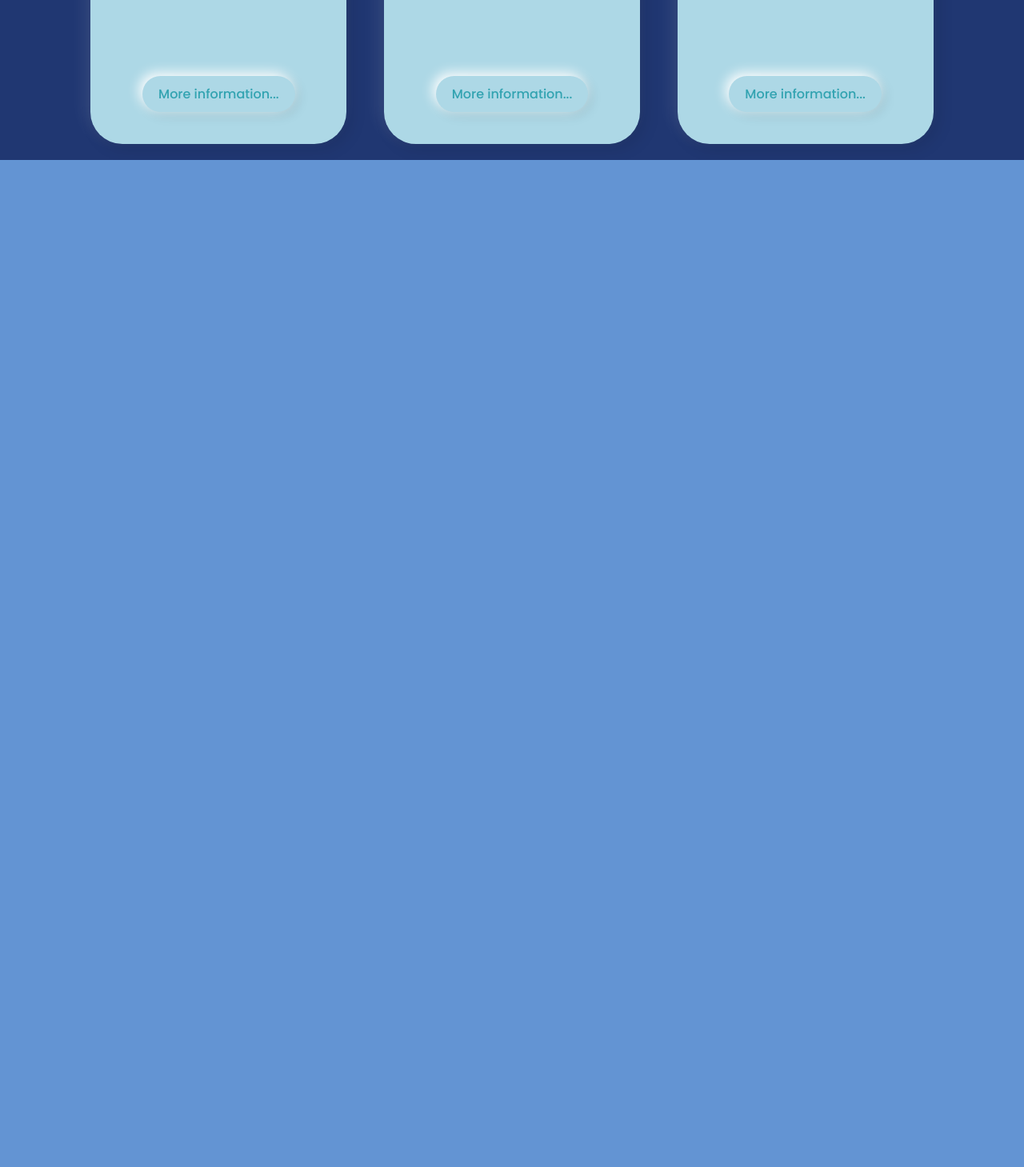
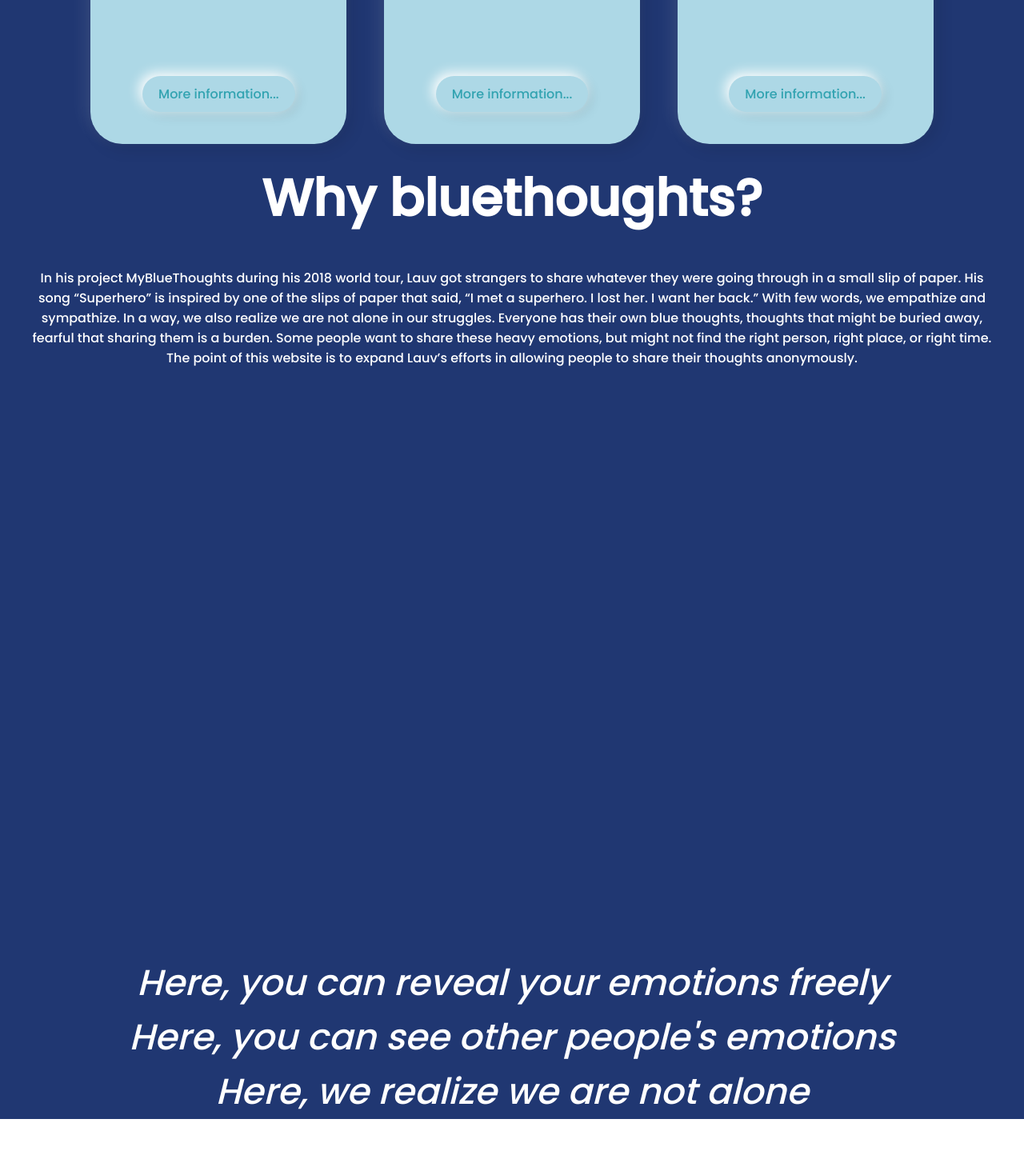
Before and after one commit to Jinb2/bluethoughts, a Flask app: page / in a window 1280 px wide. Shown: the part 2178-3637 px from the top of the page at 80% size. Before the commit the page ends 2378 px from the top, so only its background shows below. Run offline with Flask 2, Linux system fonts and the light colour scheme.

Commit message:
Added in message at bottom

```diff
--- a/bluethoughts/static/home.css
+++ b/bluethoughts/static/home.css
@@ -200,10 +200,23 @@
 }
 
 
-.message-section{
-  text-align: center;
+
+
+.explain-box{
+  font-family: sans-serif;
+  color: white;
+  margin: 40px;
+  min-height: 100vh;
 }
 
-.message-section h1{
-  font-size: 50px;
+.explain-box p{
+  align-items: center;
 }
+.series{
+  display: flex;
+  flex-direction: column;
+  margin: 60px;
+  font-size: 45px;
+  font-style: italic;
+  color: white;
+}
--- a/bluethoughts/templates/home.html
+++ b/bluethoughts/templates/home.html
@@ -90,6 +90,23 @@
                 </div>
               </div>
     </section>
-    <section class="message-section">
-    </section>
+    <section style="background: #203772; min-height: 100vh; text-align: center;">
+    <h1 style="text-align: center; font-size: 4rem; color: white;">Why bluethoughts?</h1>
+    <section class="explain-box" style="background: #203772;">
+          <p>
+            In his project MyBlueThoughts during his 2018 world tour, Lauv got strangers to share whatever they were going through in a small slip of paper. His song “Superhero” is inspired by one of the slips of paper that said, “I met a superhero. I lost her. I want her back.” With few words, we empathize and sympathize. In a way, we also realize we are not alone in our struggles. Everyone has their own blue thoughts, thoughts that might be buried away, fearful that sharing them is a burden. Some people want to share these heavy emotions, but might not find the right person, right place, or right time. The point of this website is to expand Lauv’s efforts in allowing people to share their thoughts anonymously.
+          </p>
+        </section>
+        <section class="series">
+          <div>
+            Here, you can reveal your emotions freely
+          </div>
+          <div>
+            Here, you can see other people's emotions
+          </div>
+          <div>
+            Here, we realize we are not alone
+          </div>
+        </section>
+  </section>
 </html>
```
